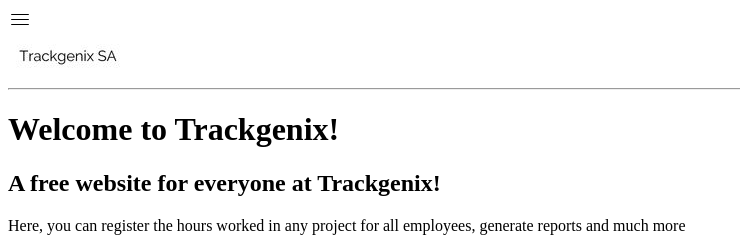
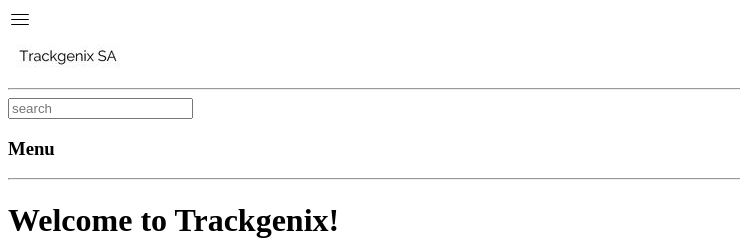
Before and after one commit to Julian25/BaSP-M2022-Etapa-1, a plain HTML site: page Semana-01/index.html in a window 1280 px wide. Shown: the top 240 px of the page, without its empty margins (0-740 px from the left). Drawn offline with Linux system fonts and the light colour scheme.

Commit message:
index with aside tag added

```diff
--- a/Semana-01/index.html
+++ b/Semana-01/index.html
@@ -18,6 +18,13 @@
             <hr>
         </div>
     </header>
+    <aside>
+        <form action="">
+            <input type="search" name="" id="" placeholder="search">
+        </form>
+        <h3>Menu</h3>
+        <hr>
+    </aside>
     <main>
         <h1>Welcome to Trackgenix!</h1>
         <h2>A free website for everyone at Trackgenix!</h2>
```
